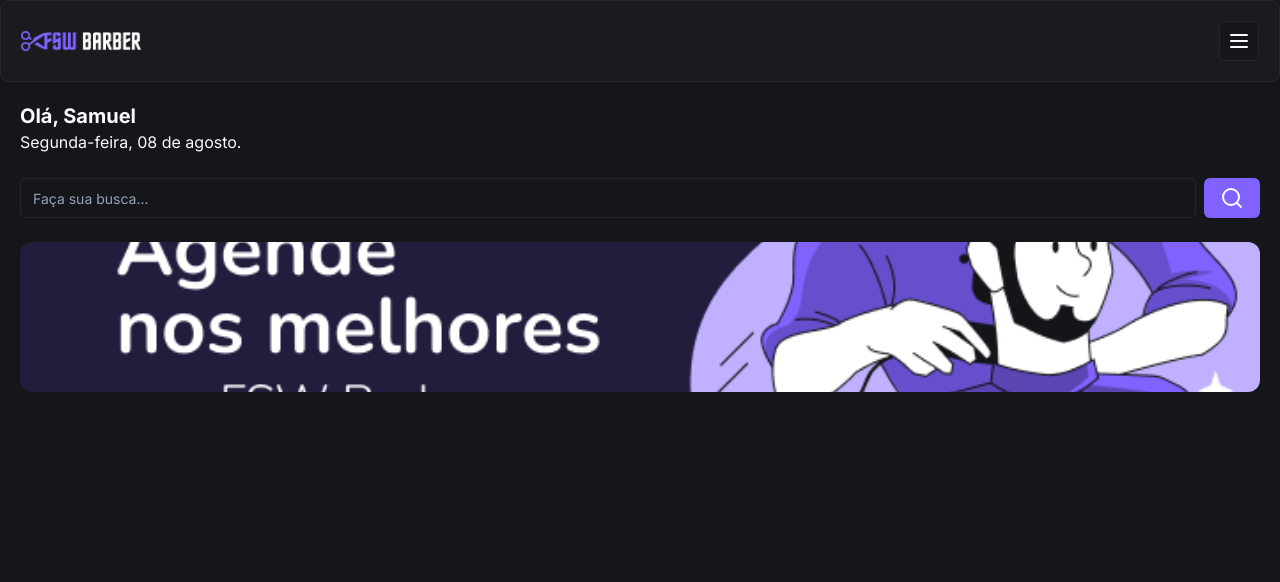
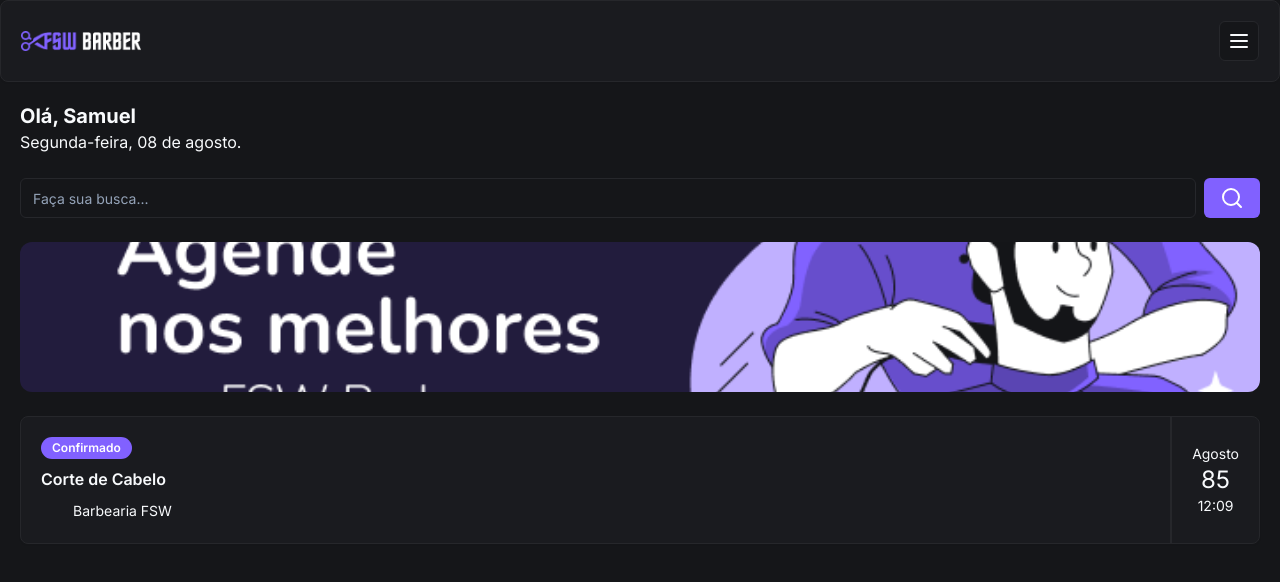
Before and after one commit to samuelolivermaia/fullstack-barbersite, a Next.js app: page / in a window 1280 px wide. Shown: the top 582 px of the page. Built offline with nearby package versions, Linux system fonts and the light colour scheme.

Commit message:
feat: add booking item

```diff
--- /dev/null
+++ b/app/_components/ui/avatar.tsx
@@ -0,0 +1,50 @@
+"use client"
+
+import * as React from "react"
+import * as AvatarPrimitive from "@radix-ui/react-avatar"
+
+import { cn } from "@/app/_lib/utils"
+
+const Avatar = React.forwardRef<
+  React.ElementRef<typeof AvatarPrimitive.Root>,
+  React.ComponentPropsWithoutRef<typeof AvatarPrimitive.Root>
+>(({ className, ...props }, ref) => (
+  <AvatarPrimitive.Root
+    ref={ref}
+    className={cn(
+      "relative flex h-10 w-10 shrink-0 overflow-hidden rounded-full",
+      className,
+    )}
+    {...props}
+  />
+))
+Avatar.displayName = AvatarPrimitive.Root.displayName
+
+const AvatarImage = React.forwardRef<
+  React.ElementRef<typeof AvatarPrimitive.Image>,
+  React.ComponentPropsWithoutRef<typeof AvatarPrimitive.Image>
+>(({ className, ...props }, ref) => (
+  <AvatarPrimitive.Image
+    ref={ref}
+    className={cn("aspect-square h-full w-full", className)}
+    {...props}
+  />
+))
+AvatarImage.displayName = AvatarPrimitive.Image.displayName
+
+const AvatarFallback = React.forwardRef<
+  React.ElementRef<typeof AvatarPrimitive.Fallback>,
+  React.ComponentPropsWithoutRef<typeof AvatarPrimitive.Fallback>
+>(({ className, ...props }, ref) => (
+  <AvatarPrimitive.Fallback
+    ref={ref}
+    className={cn(
+      "flex h-full w-full items-center justify-center rounded-full bg-muted",
+      className,
+    )}
+    {...props}
+  />
+))
+AvatarFallback.displayName = AvatarPrimitive.Fallback.displayName
+
+export { Avatar, AvatarImage, AvatarFallback }
--- /dev/null
+++ b/app/_components/ui/badge.tsx
@@ -0,0 +1,36 @@
+import * as React from "react"
+import { cva, type VariantProps } from "class-variance-authority"
+
+import { cn } from "@/app/_lib/utils"
+
+const badgeVariants = cva(
+  "inline-flex items-center rounded-full border px-2.5 py-0.5 text-xs font-semibold transition-colors focus:outline-none focus:ring-2 focus:ring-ring focus:ring-offset-2",
+  {
+    variants: {
+      variant: {
+        default:
+          "border-transparent bg-primary text-primary-foreground hover:bg-primary/80",
+        secondary:
+          "border-transparent bg-secondary text-secondary-foreground hover:bg-secondary/80",
+        destructive:
+          "border-transparent bg-destructive text-destructive-foreground hover:bg-destructive/80",
+        outline: "text-foreground",
+      },
+    },
+    defaultVariants: {
+      variant: "default",
+    },
+  },
+)
+
+export interface BadgeProps
+  extends React.HTMLAttributes<HTMLDivElement>,
+    VariantProps<typeof badgeVariants> {}
+
+function Badge({ className, variant, ...props }: BadgeProps) {
+  return (
+    <div className={cn(badgeVariants({ variant }), className)} {...props} />
+  )
+}
+
+export { Badge, badgeVariants }
--- a/app/page.tsx
+++ b/app/page.tsx
@@ -3,6 +3,9 @@
 import { Button } from "./_components/ui/button"
 import { Input } from "./_components/ui/input"
 import Image from "next/image"
+import { Card, CardContent } from "./_components/ui/card"
+import { Badge } from "./_components/ui/badge"
+import { Avatar, AvatarImage } from "@radix-ui/react-avatar"
 
 const Home = () => {
   return (
@@ -10,9 +13,11 @@
       {/* header */}
       <Header />
       <div className="p-5">
+        {/* TEXTO */}
         <h2 className="text-xl font-bold">Olá, Samuel</h2>
         <p>Segunda-feira, 08 de agosto.</p>
 
+        {/* BUSCA */}
         <div className="mt-6 flex items-center gap-2">
           <Input placeholder="Faça sua busca..." />
           <Button>
@@ -20,6 +25,7 @@
           </Button>
         </div>
 
+        {/* IMAGE */}
         <div className="relative mt-6 h-[150px] w-full">
           <Image
             alt="Agende nas melhores com FSW Barber"
@@ -28,6 +34,29 @@
             className="rounded-xl object-cover"
           />
         </div>
+
+        {/* AGENDAMENTO */}
+        <Card className="mt-6">
+          <CardContent className="flex justify-between p-0">
+            {/* ESQUERDA */}
+            <div className="flex flex-col gap-2 py-5 pl-5">
+              <Badge className="w-fit">Confirmado</Badge>
+              <h3 className="font-semibold">Corte de Cabelo</h3>
+              <div className="flex items-center gap-2">
+                <Avatar className="h-6 w-6">
+                  <AvatarImage />
+                </Avatar>
+                <p className="text-sm">Barbearia FSW</p>
+              </div>
+            </div>
+            {/* DIREITA */}
+            <div className="flex flex-col items-center justify-center border-l-2 border-solid px-5">
+              <p className="text-sm">Agosto</p>
+              <p className="text-2xl">85</p>
+              <p className="text-sm">12:09</p>
+            </div>
+          </CardContent>
+        </Card>
       </div>
     </div>
   )
--- a/package.json
+++ b/package.json
@@ -14,6 +14,7 @@
   },
   "dependencies": {
     "@prisma/client": "^5.18.0",
+    "@radix-ui/react-avatar": "^1.1.0",
     "@radix-ui/react-slot": "^1.1.0",
     "class-variance-authority": "^0.7.0",
     "clsx": "^2.1.1",
```
Also changed, not shown: 1 other file (tests, documents, lock files or other folders).
